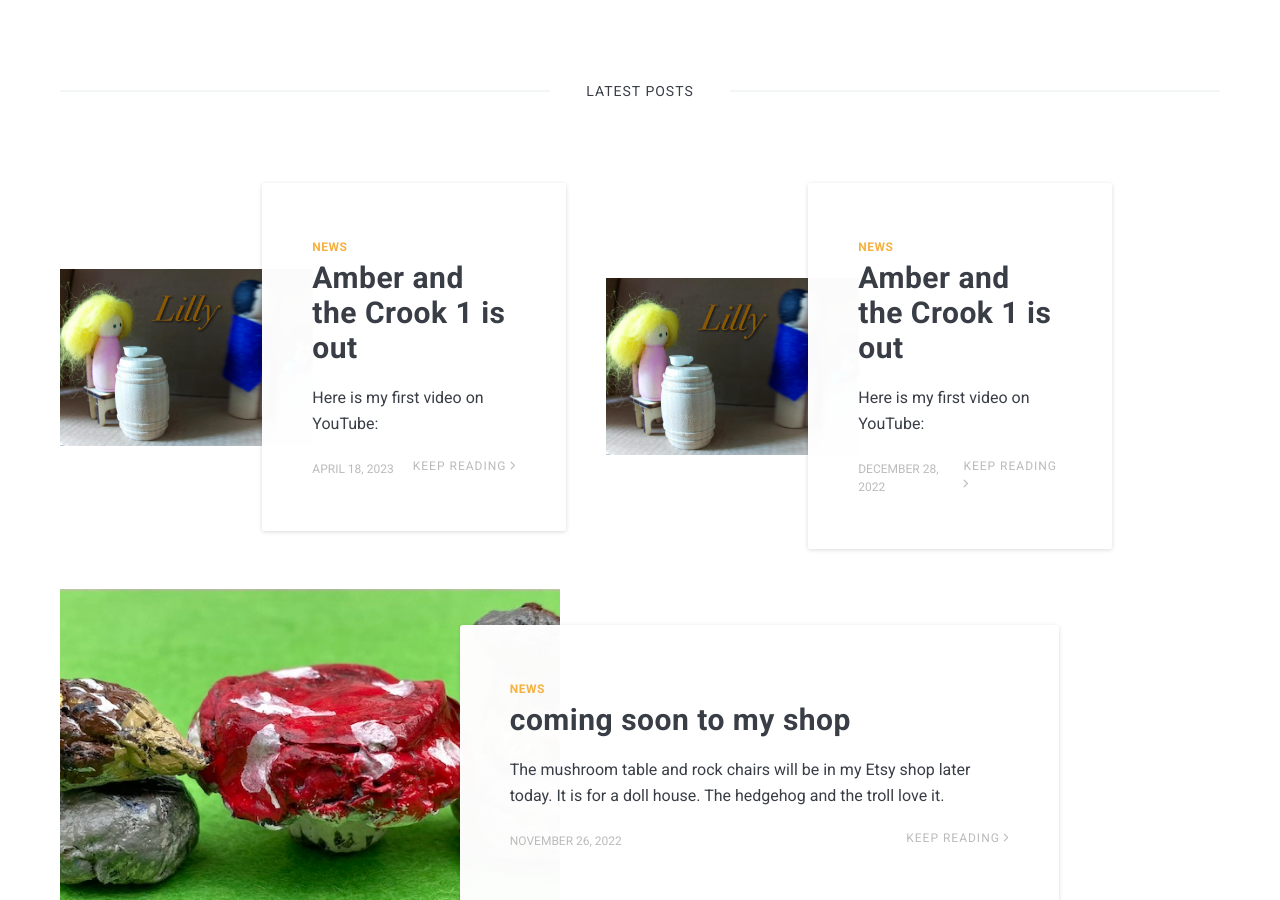
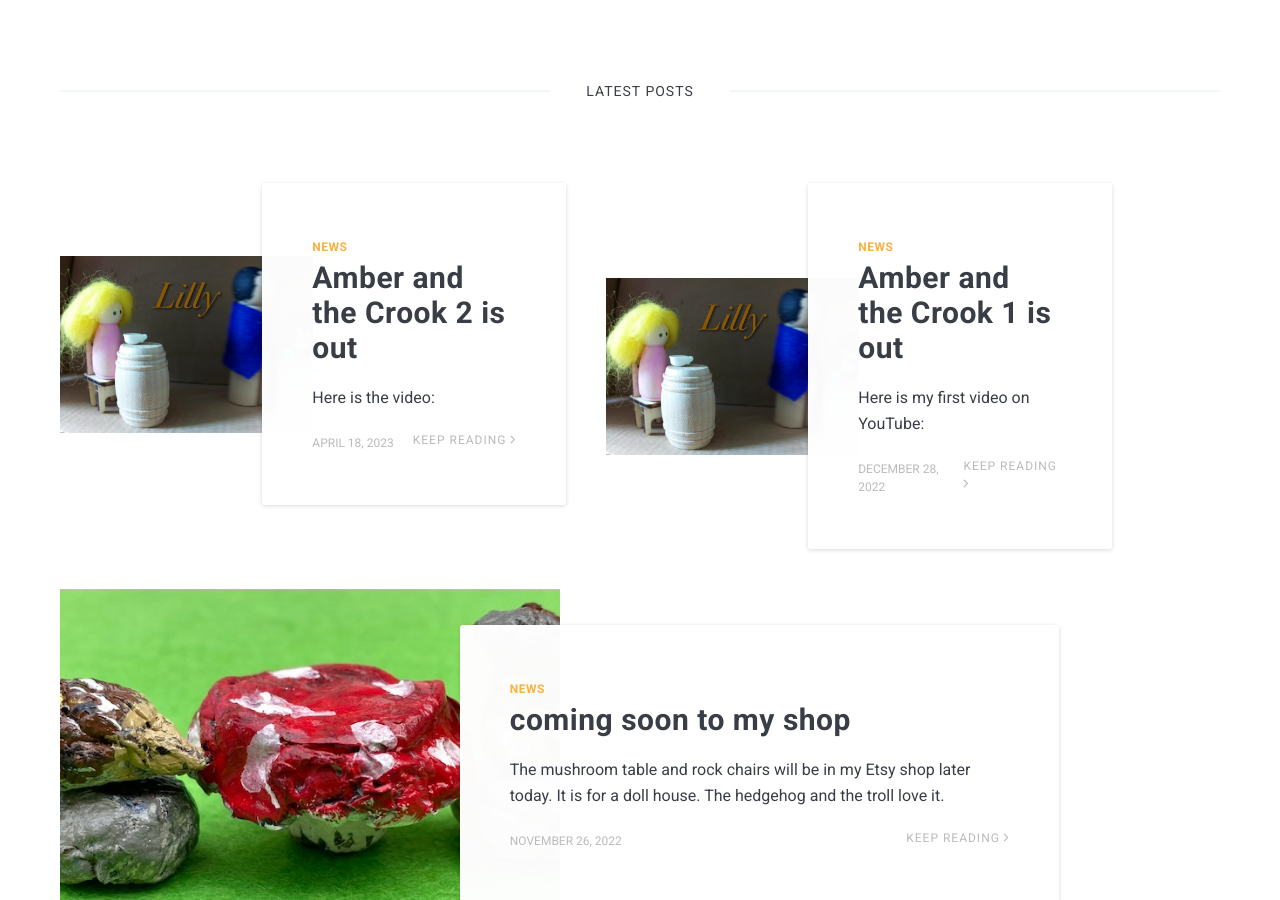
Before and after one commit to feltdragon/feltdragon.github.io, a Jekyll site: the page built from index.html, in a window 1280 px wide and 900 px high, scrolled down 774 px. Built offline with Jekyll 4.4.1, drawn with Linux system fonts in a browser that asks for light colours; nearby versions of some CDN libraries; the list of posts is cut into pages by our own code.

Commit message:
Updated second movie post.

```diff
--- a/_posts/2023-4-18-2ndMovie.md
+++ b/_posts/2023-4-18-2ndMovie.md
@@ -1,8 +1,8 @@
 ---
 layout: post
-title:  Amber and the Crook 1 is out
+title:  Amber and the Crook 2 is out
 image:  lillyAndcrooks.jpg
 tags: News
 ---
-Here is my first video on YouTube:
-<iframe width="560" height="315" src="https://www.youtube.com/embed/KBmoOLv4U7o" title="YouTube video player" frameborder="0" allow="accelerometer; autoplay; clipboard-write; encrypted-media; gyroscope; picture-in-picture" allowfullscreen></iframe>
+Here is the video:
+<iframe width="560" height="315" src="https://www.youtube.com/embed/BAd86JUHkKY" title="YouTube video player" frameborder="0" allow="accelerometer; autoplay; clipboard-write; encrypted-media; gyroscope; picture-in-picture; web-share" allowfullscreen></iframe>
```
